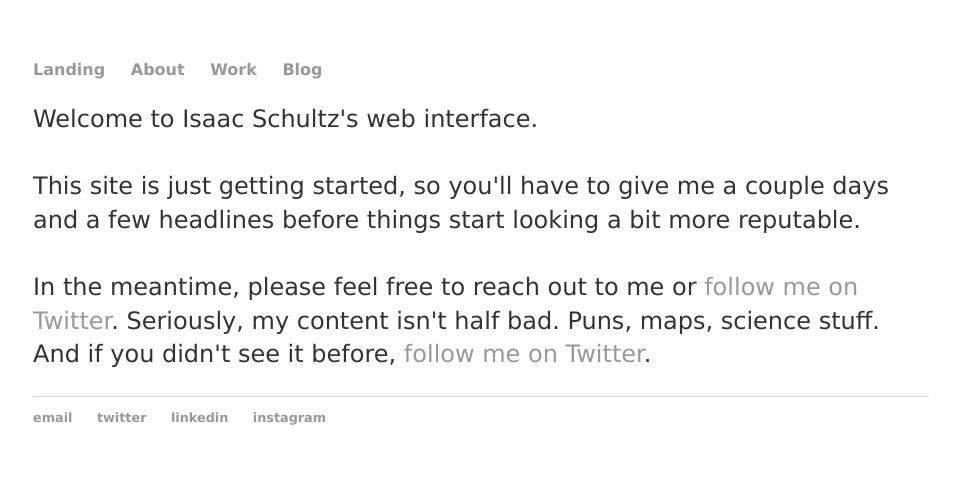
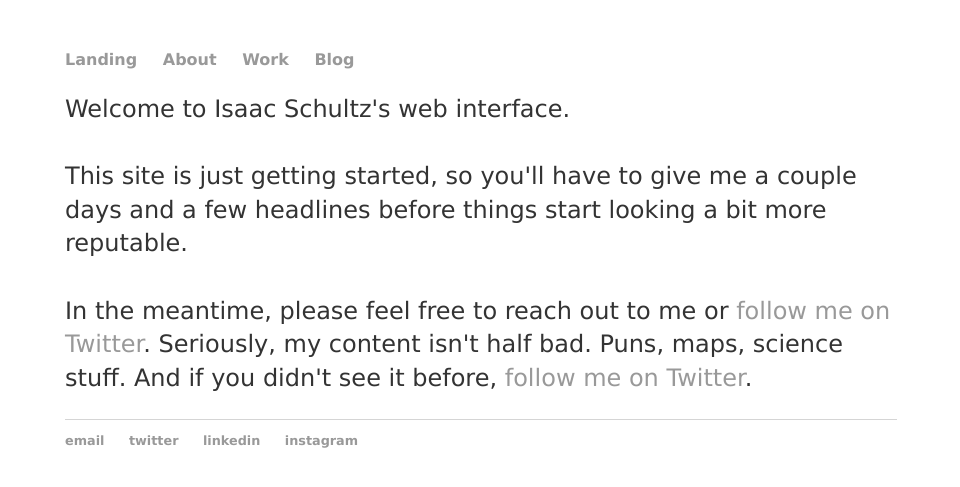
Before and after one commit to isaac-schultz/isaac-schultz.github.io, a Jekyll site: the page built from index.html, in a window 1280 px wide. Shown: the top 487 px of the page, without its empty margins (159-1119 px from the left). Built offline with Jekyll 4.4.1, drawn with Linux system fonts in a browser that asks for light colours.

Commit message:
Update main.css

```diff
--- a/css/main.css
+++ b/css/main.css
@@ -1,6 +1,6 @@
 body {
-    margin: 60px auto;
-    width: 70%;
+    margin: 50px auto;
+    width: 65%;
     font-family:"Lucida Sans Unicode", "Lucida Grande", sans-serif
 }
 nav ul, footer ul {
```
